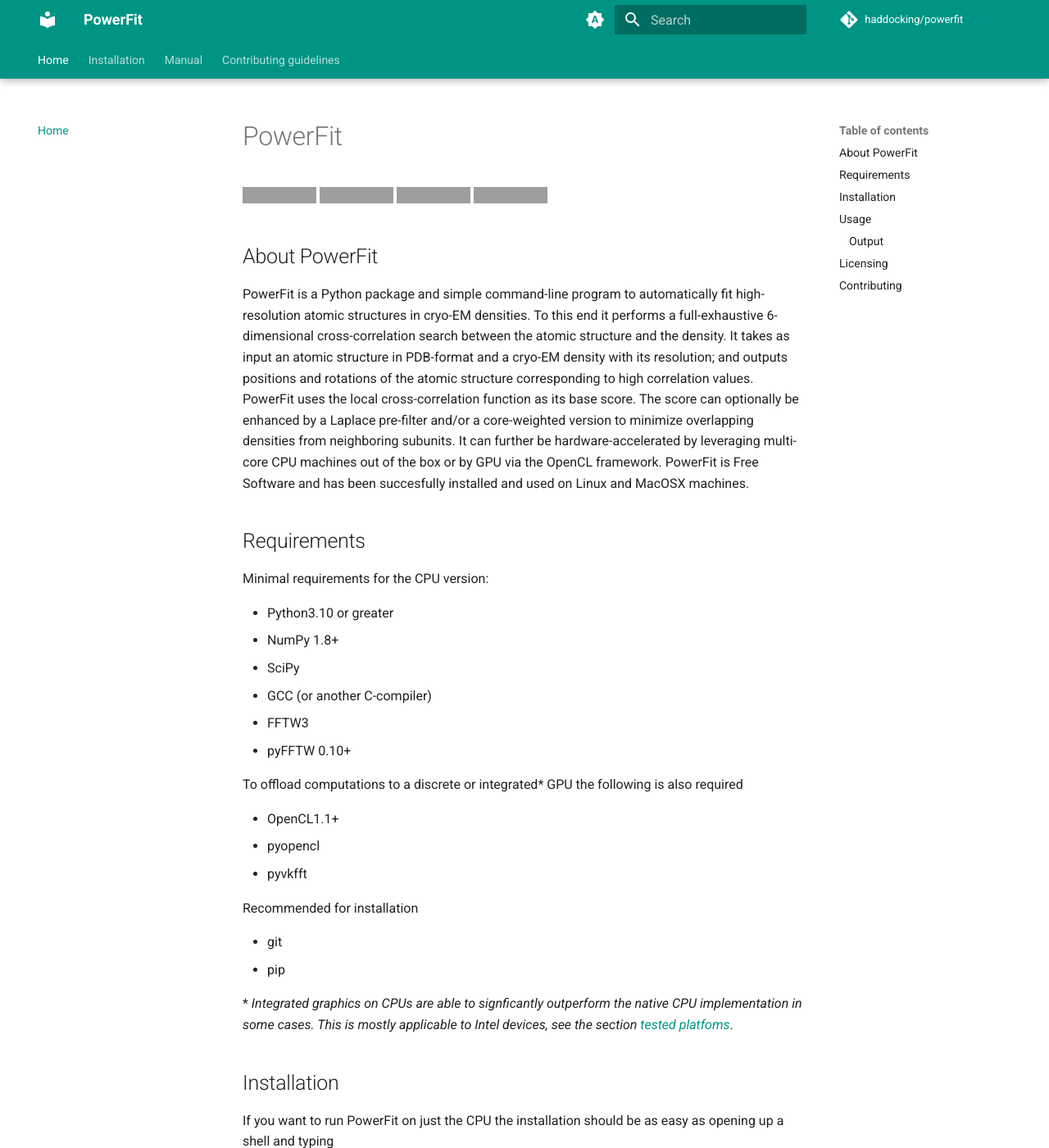
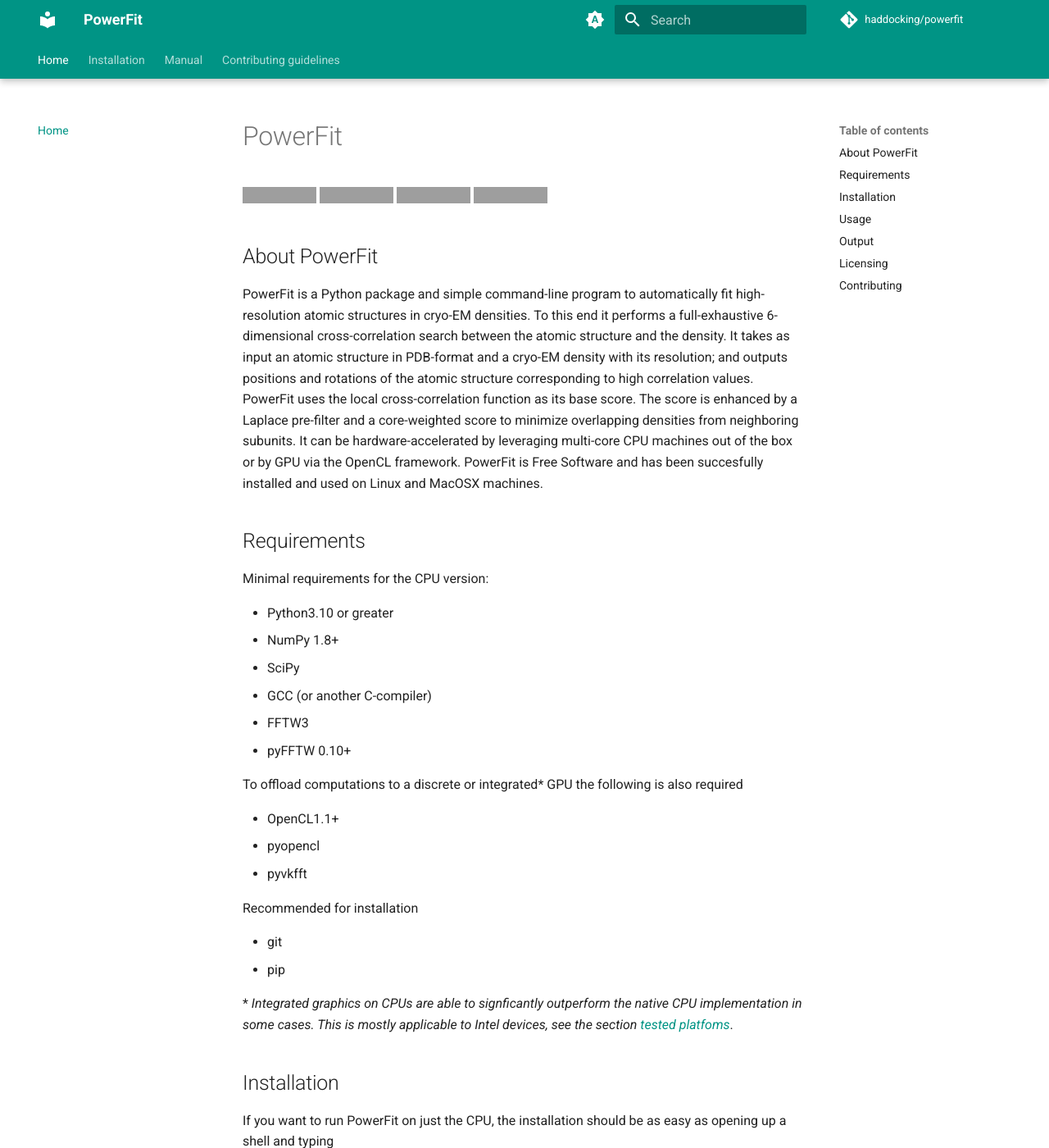
Before and after one commit to haddocking/powerfit, an MkDocs documentation site: the page built from docs/README.md, in a window 1280 px wide and 1400 px high. Shown: the whole window at 82% size. Built offline with MkDocs 1.6.1 and Material for MkDocs 9.7.7, drawn with Linux system fonts in a browser that asks for light colours; comment, search, counter and statistics services are not loaded; some of the changed text lies outside the part shown; grey boxes are pictures that could not be loaded.

````diff
--- a/README.md
+++ b/README.md
@@ -14,10 +14,10 @@ atomic structure and the density. It takes as input an atomic structure in
 PDB-format and a cryo-EM density with its resolution; and outputs positions and
 rotations of the atomic structure corresponding to high correlation values.
 PowerFit uses the local cross-correlation function as its base score. The
-score can optionally be enhanced by a Laplace pre-filter and/or a core-weighted
-version to minimize overlapping densities from neighboring subunits. It can
-further be hardware-accelerated by leveraging multi-core CPU machines out of
-the box or by GPU via the OpenCL framework. PowerFit is Free Software and has
+score is enhanced by a Laplace pre-filter and a core-weighted score to
+minimize overlapping densities from neighboring subunits. It can be
+hardware-accelerated by leveraging multi-core CPU machines out of the box
+or by GPU via the OpenCL framework. PowerFit is Free Software and has
 been succesfully installed and used on Linux and MacOSX machines.
 
 ## Requirements
@@ -42,11 +42,11 @@ Recommended for installation
 * git
 * pip
 
-\* _Integrated graphics on CPUs are able to signficantly outperform the native CPU implementation in some cases. This is mostly applicable to Intel devices, see the section [tested platfoms](CONTRIBUTING.md#tested-platforms)_.
+\* _Integrated graphics on CPUs are able to signficantly outperform the native CPU implementation in some cases. This is mostly applicable to Intel devices, see the section [tested platfoms](installation.md#tested-platforms)_.
 
 ## Installation
 
-If you want to run PowerFit on just the CPU the installation should be as easy as opening up a shell and typing
+If you want to run PowerFit on just the CPU, the installation should be as easy as opening up a shell and typing
 
 ```shell
 # To run on CPU
@@ -76,7 +76,7 @@ Please refer to the [PowerFit tutorial](https://www.bonvinlab.org/education/Othe
 
 Please refer to the [PowerFit webserver tutorial](https://www.bonvinlab.org/education/Others/powerfit-webserver/) to learn how to use PowerFit on the webserver.
 
-For more information and details please look at the [general manual](https://bonvinlab.org/powerfit/manual.html)
+For more information and details please look at the [general manual](https://bonvinlab.org/powerfit/manual.html).
 
 <details>
 <summary>Usage in Docker</summary>
@@ -136,9 +136,9 @@ sudo docker run --rm -ti \
 
 </details>
 
-### Output
+## Output
 
-When the search is finished, several output files are created
+When the search is finished, several output files are created:
 
 * *fit_N.pdb*: the top *N* best fits.
 * *solutions.out*: all the non-redundant solutions found, ordered by their
````
Also changed, not shown: other parts of README.md (+2 -1 lines), docs/installation.md (+5 -5 lines), docs/manual.md (added, +120 -0 lines), docs/Powerfit_result_page.png (added), docs/Sigma_difference.png (added).
